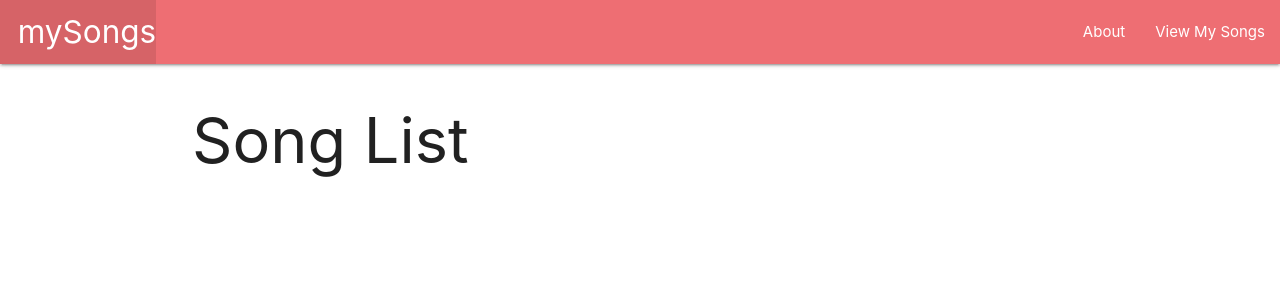
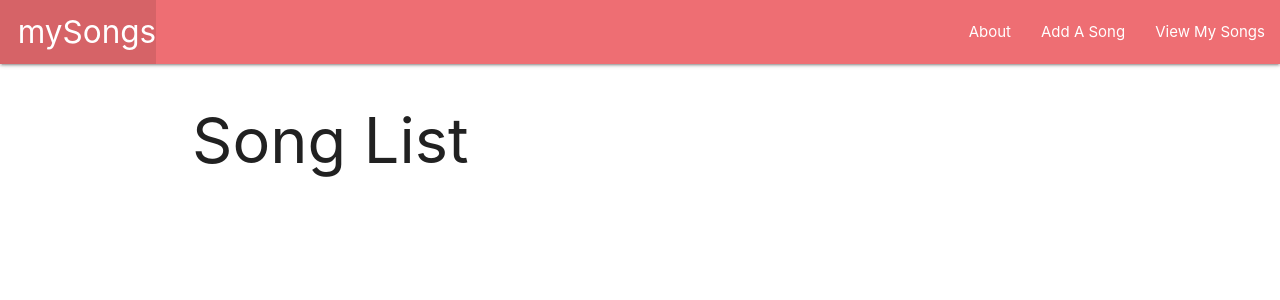
Before and after one commit to elvisEspinozaN/my_Songs, a Django app: template main_app/templates/songs/index.html in a window 1280 px wide. Shown: the top 300 px of the page. Run offline with Django 4.2, Linux system fonts and the light colour scheme; the template is opened without the code that fills it, so the values that code supplies are empty; parts of the project's set-up code (start-up, migrations or seed data) failed here and were passed over.

Commit message:
wip: url link for creating a song

```diff
--- a/main_app/templates/base.html
+++ b/main_app/templates/base.html
@@ -26,6 +26,7 @@
           </ul>
           <ul class="right">
             <li><a href="{% url 'about' %}">About</a></li>
+            <li><a href="{% url 'songs_create' %}">Add A Song</a></li>
             <li><a href="{% url 'index' %}">View My Songs</a></li>
           </ul>
         </div>
```
